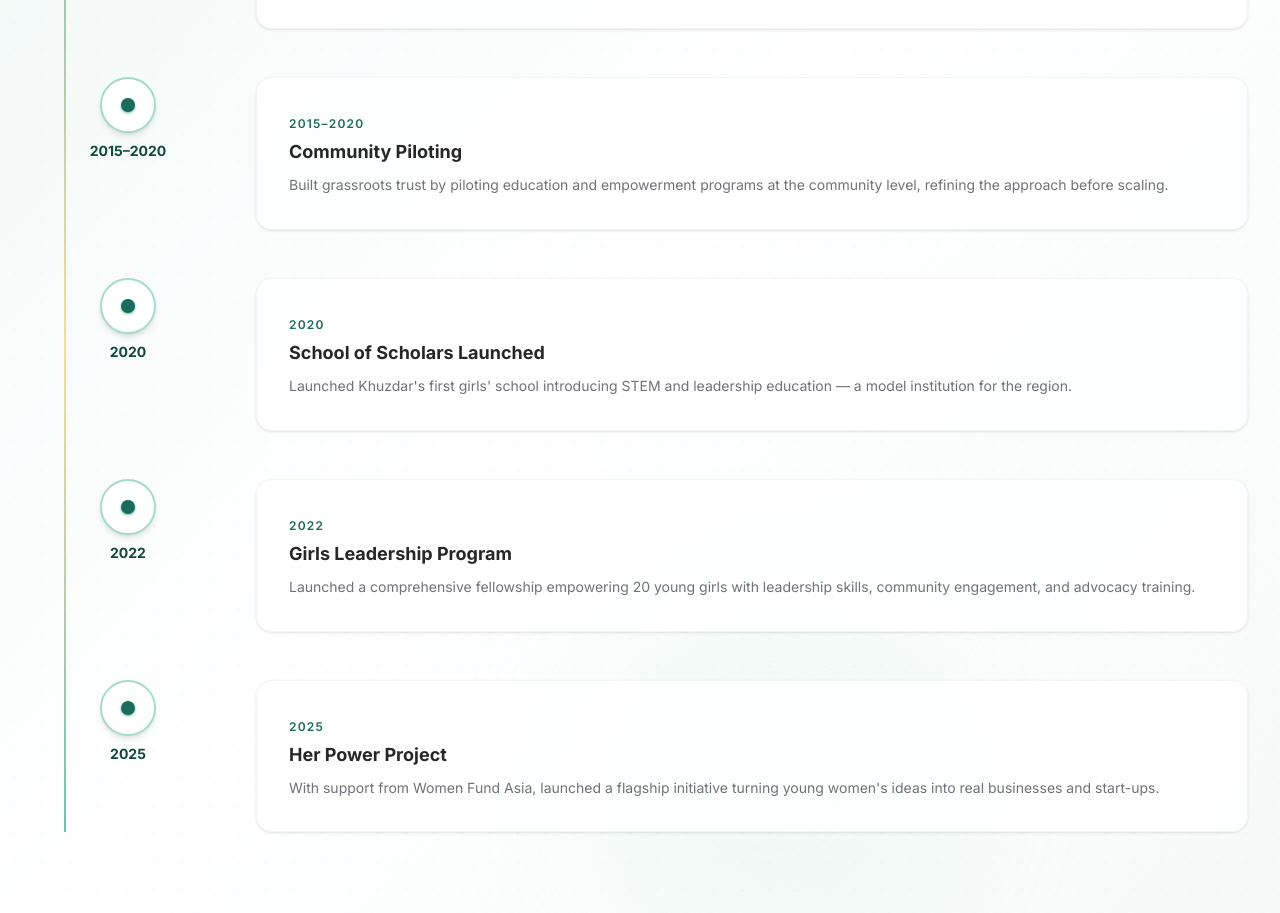
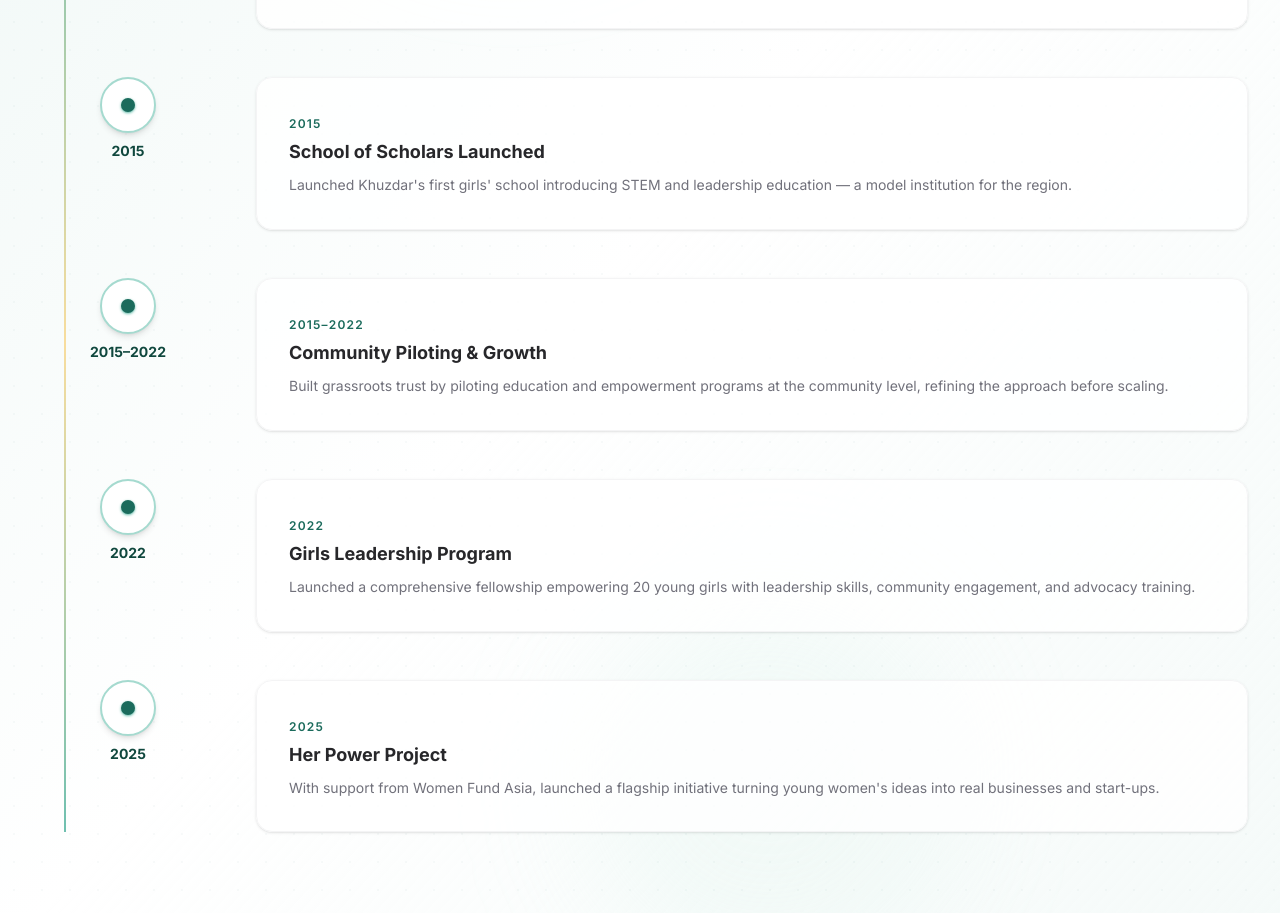
Before and after one commit to Fahad-developer/Mechanism-for-Relational-Change, a Next.js app: page /about in a window 1280 px wide. Shown: the part 4240-5153 px from the top of the page. Built offline with nearby package versions, Linux system fonts and the light colour scheme; no server answers; the database is empty.

Commit message:
mrc v2 fix

```diff
--- a/src/app/about/page.tsx
+++ b/src/app/about/page.tsx
@@ -58,16 +58,16 @@ const timeline = [
       "MRC was founded and registered under BCRA (Balochistan Civil Registration Act) as a legally registered, women-led non-profit in Khuzdar, Balochistan.",
   },
   {
-    year: "2015–2020",
-    title: "Community Piloting",
-    description:
-      "Built grassroots trust by piloting education and empowerment programs at the community level, refining the approach before scaling.",
-  },
-  {
-    year: "2020",
+    year: "2015",
     title: "School of Scholars Launched",
     description:
       "Launched Khuzdar's first girls' school introducing STEM and leadership education — a model institution for the region.",
+  },
+  {
+    year: "2015–2022",
+    title: "Community Piloting & Growth",
+    description:
+      "Built grassroots trust by piloting education and empowerment programs at the community level, refining the approach before scaling.",
   },
   {
     year: "2022",
```
